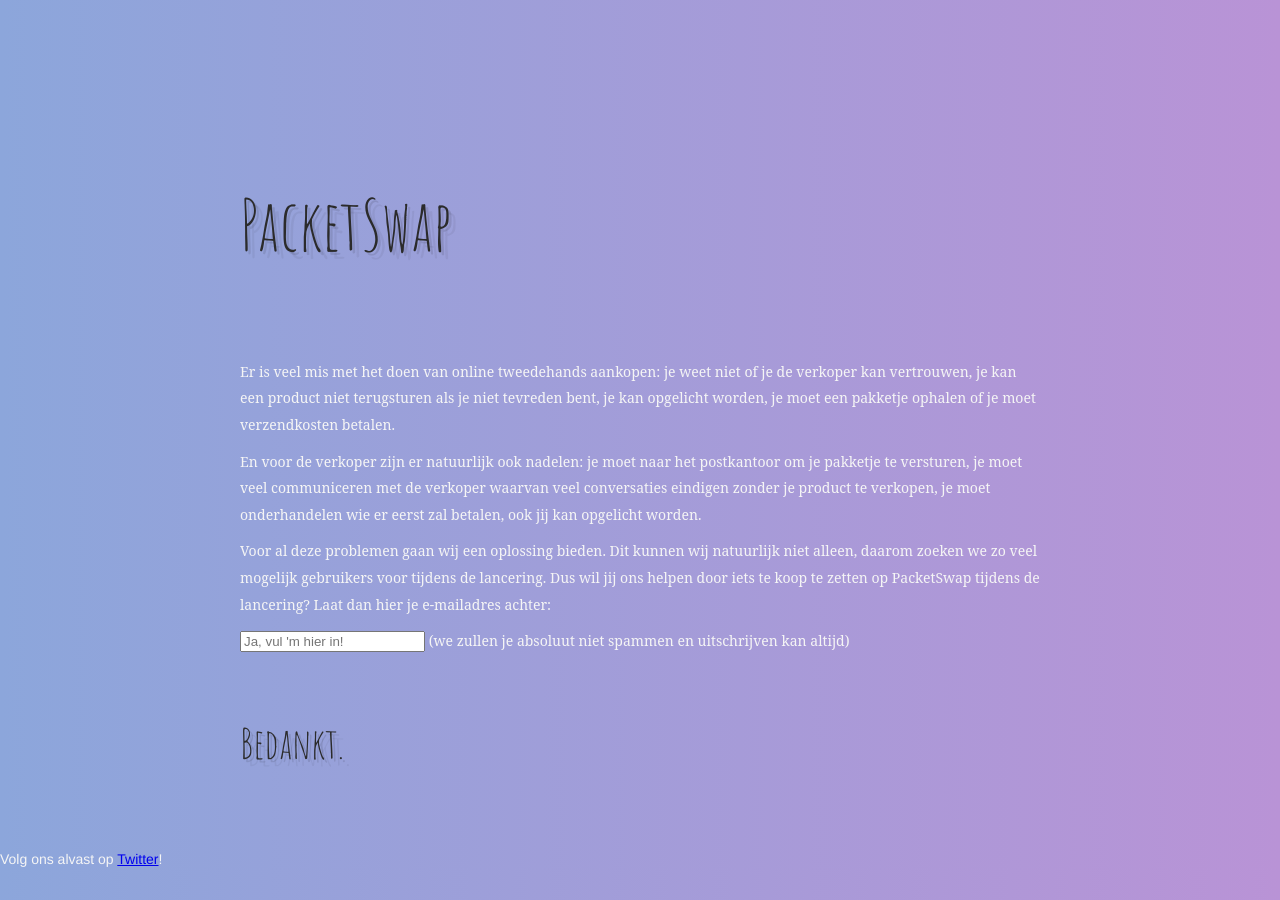
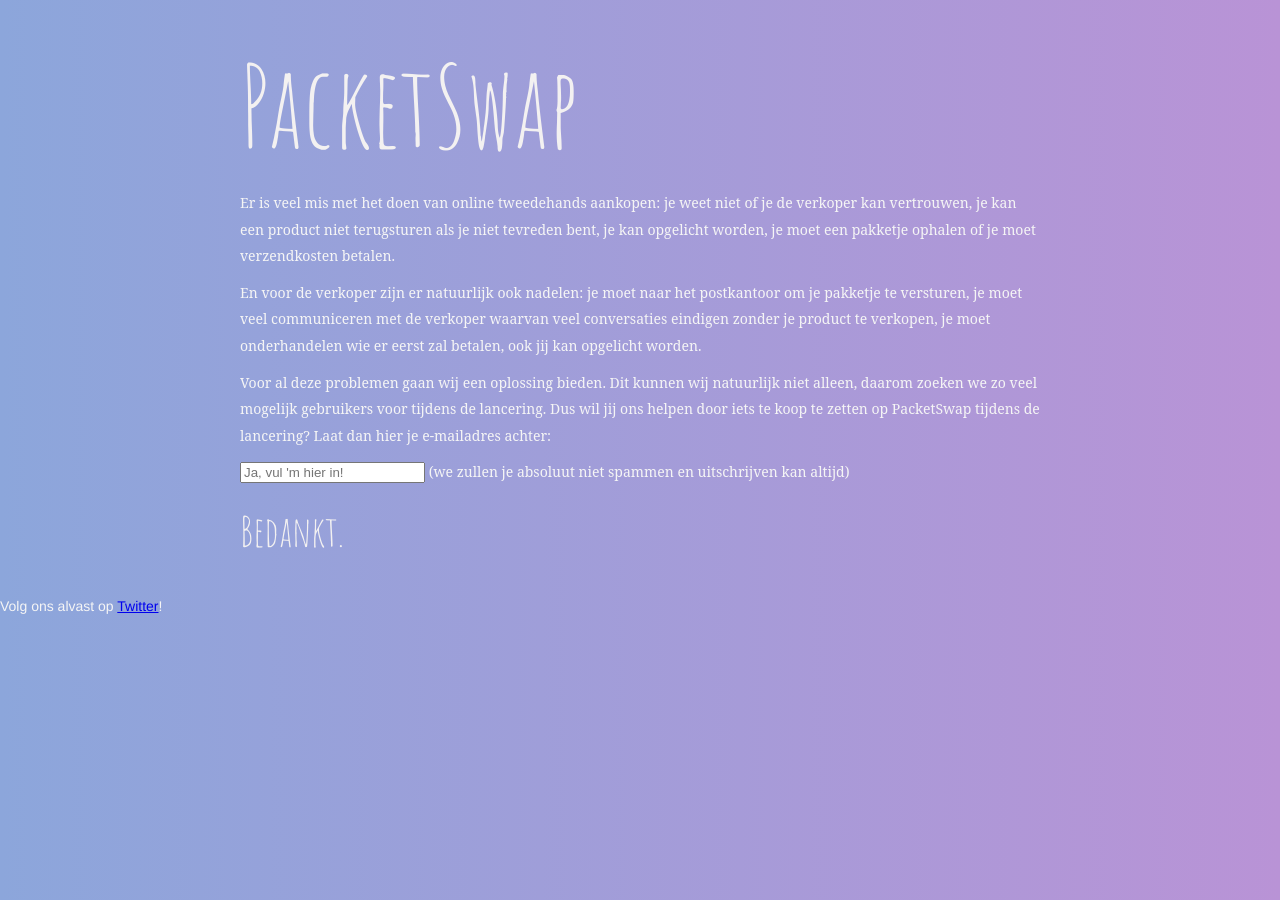
Before and after one commit to packetswap/packetswap.com, a Jekyll site: the page built from index.md, in a window 1280 px wide. Built offline with Jekyll 4.4.1, drawn with Linux system fonts in a browser that asks for light colours.

Commit message:
Update app.scss

```diff
--- a/style/app.scss
+++ b/style/app.scss
@@ -30,19 +30,17 @@
 }
 
 h1, h2, h3 {
-  font: 400 100px/1.5 'Amatic SC', Helvetica, sans-serif;
-  color: #2b2b2b;
-  text-shadow: 3px 3px 0px rgba(0,0,0,0.1), 7px 7px 0px rgba(0,0,0,0.05);
+  font-family: 'Amatic SC', Helvetica, sans-serif;
+  color: #F3F1F1;
+  font-weight: 400;
 }
 
 h1 {
-  font-size: 5em;
-  padding: 1.5em 0 0.5em;
+  font-size: 8em;
 }
 
 h2 {
   font-size: 3em;
-  padding: 0.5em 0 0.5em;
 }
 
 p {
```
